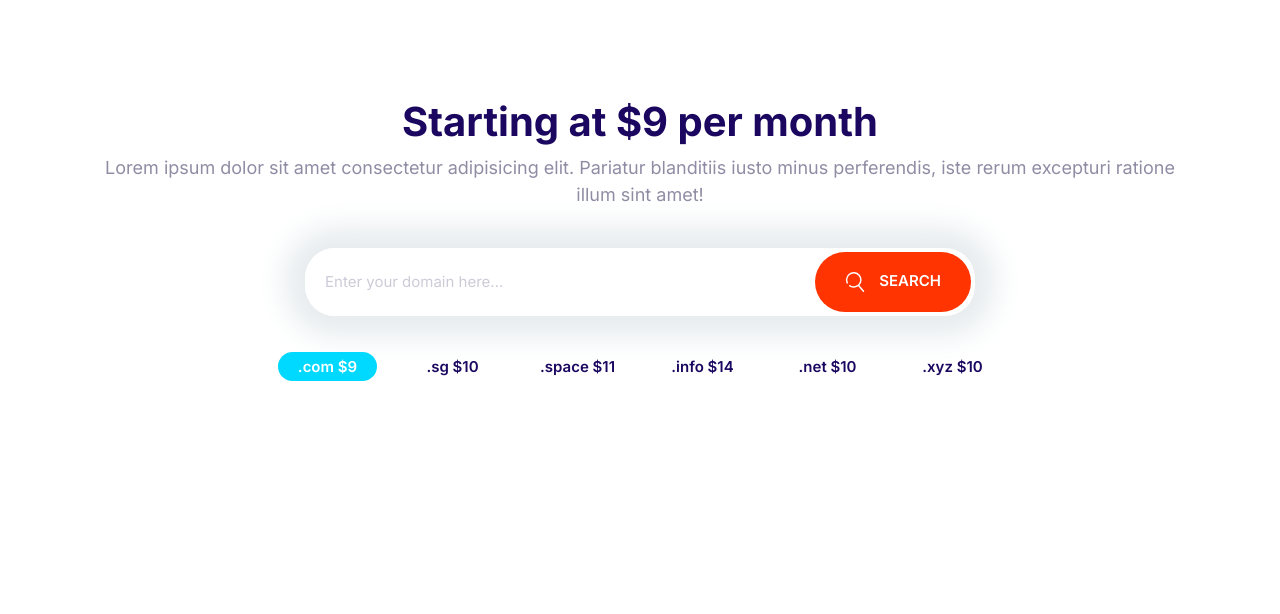
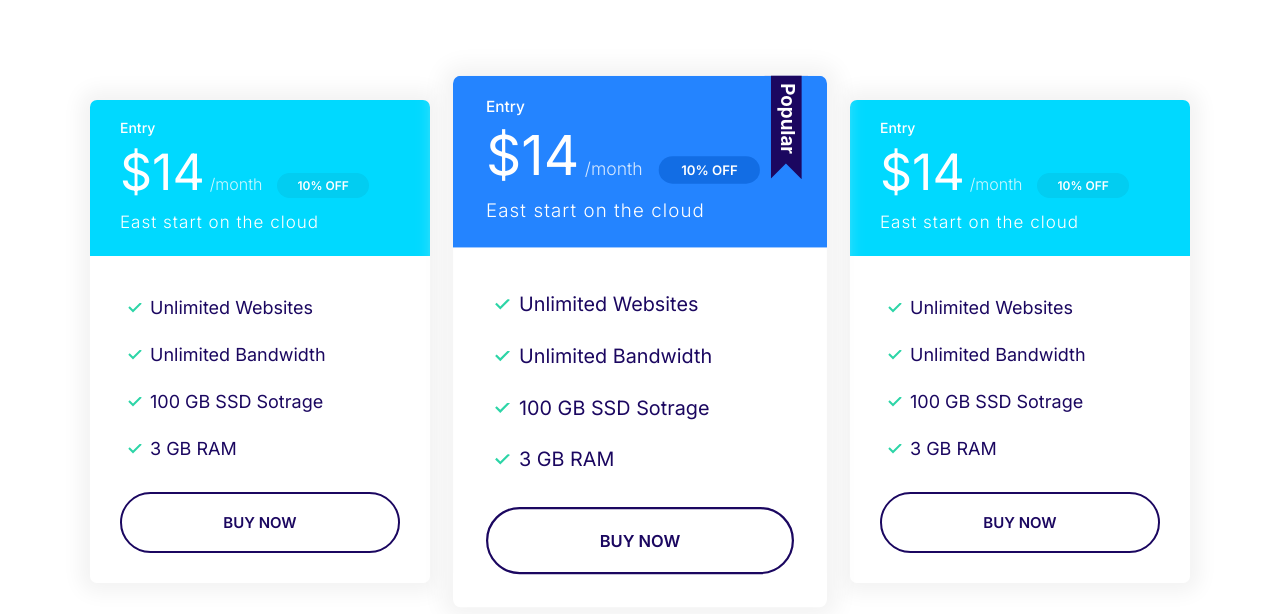
Before and after one commit to Junaid-1993/moshify, a plain HTML site: page index.html in a window 1280 px wide. Drawn offline with Linux system fonts and the light colour scheme.

Commit message:
Build the plans block component.

```diff
--- a/css/style.css
+++ b/css/style.css
@@ -338,6 +338,10 @@ a {
 }
 
 /* Plans */
+.plan {
+  transition: transform 0.2s ease-in-out;
+}
+
 .plan__name {
   color: #fff;
   margin: 0;
@@ -367,6 +371,10 @@ a {
   margin-bottom: 2rem;
 }
 
+.plan--popular {
+  transform: scale(1.1);
+}
+
 .plan--popular .card__header {
   position: relative;
 }
@@ -378,6 +386,14 @@ a {
   position: absolute;
   top: -6px;
   right: 5%;
+}
+
+.plan:hover {
+  transform: scale(1.05);
+}
+
+.plan--popular:hover {
+  transform: scale(1.15);
 }
 
 @media screen and (min-width: 1024px) {
@@ -755,3 +771,14 @@ a {
     font-size: 1.5rem;
   }
 }
+
+/* Plans block */
+
+.block-plans .grid {
+  gap: 8rem 4rem;
+}
+
+.block-plans .card {
+  max-width: 500px;
+  margin: 0 auto;
+}
--- a/index.html
+++ b/index.html
@@ -11,31 +11,70 @@
     <link rel="stylesheet" href="css/style.css" />
   </head>
   <body>
-    <section class="block container block-domain">
-      <header class="block__header">
-        <h2 class="block__heading">Starting at $9 per month</h2>
-        <p>
-          Lorem ipsum dolor sit amet consectetur adipisicing elit. Pariatur blanditiis iusto minus perferendis, iste rerum excepturi ratione
-          illum sint amet!
-        </p>
-      </header>
-      <div class="input-group">
-        <input type="text" class="input" placeholder="Enter your domain here..." />
-        <button class="btn btn--accent">
-          <svg class="icon icon--white">
-            <use xlink:href="images/sprite.svg#search"></use>
-          </svg>
-          Search
-        </button>
+    <section class="block container block-plans">
+      <div class="grid grid--1x3">
+        <div class="plan">
+          <div class="card card--secondary">
+            <header class="card__header">
+              <h3 class="plan__name">Entry</h3>
+              <span class="plan__price">$14</span>
+              <span class="plan__billing-cycle">/month</span>
+              <span class="badge badge--secondary badge--small">10% OFF</span>
+              <span class="plan__description">East start on the cloud</span>
+            </header>
+            <div class="card__body">
+              <ul class="list list--tick">
+                <li class="list__item">Unlimited Websites</li>
+                <li class="list__item">Unlimited Bandwidth</li>
+                <li class="list__item">100 GB SSD Sotrage</li>
+                <li class="list__item">3 GB RAM</li>
+              </ul>
+              <button class="btn btn--outline btn--block">Buy Now</button>
+            </div>
+          </div>
+        </div>
+
+        <div class="plan plan--popular">
+          <div class="card card--primary">
+            <header class="card__header">
+              <h3 class="plan__name">Entry</h3>
+              <span class="plan__price">$14</span>
+              <span class="plan__billing-cycle">/month</span>
+              <span class="badge badge--primary badge--small">10% OFF</span>
+              <span class="plan__description">East start on the cloud</span>
+            </header>
+            <div class="card__body">
+              <ul class="list list--tick">
+                <li class="list__item">Unlimited Websites</li>
+                <li class="list__item">Unlimited Bandwidth</li>
+                <li class="list__item">100 GB SSD Sotrage</li>
+                <li class="list__item">3 GB RAM</li>
+              </ul>
+              <button class="btn btn--outline btn--block">Buy Now</button>
+            </div>
+          </div>
+        </div>
+        <div class="plan">
+          <div class="card card--secondary">
+            <header class="card__header">
+              <h3 class="plan__name">Entry</h3>
+              <span class="plan__price">$14</span>
+              <span class="plan__billing-cycle">/month</span>
+              <span class="badge badge--secondary badge--small">10% OFF</span>
+              <span class="plan__description">East start on the cloud</span>
+            </header>
+            <div class="card__body">
+              <ul class="list list--tick">
+                <li class="list__item">Unlimited Websites</li>
+                <li class="list__item">Unlimited Bandwidth</li>
+                <li class="list__item">100 GB SSD Sotrage</li>
+                <li class="list__item">3 GB RAM</li>
+              </ul>
+              <button class="btn btn--outline btn--block">Buy Now</button>
+            </div>
+          </div>
+        </div>
       </div>
-      <ul class="list block-domain__prices">
-        <li><span class="badge badge--secondary">.com $9</span></li>
-        <li>.sg $10</li>
-        <li>.space $11</li>
-        <li>.info $14</li>
-        <li>.net $10</li>
-        <li>.xyz $10</li>
-      </ul>
     </section>
 
     <script src="js/main.js"></script>
```
Also changed, not shown: components/block-plans.html (added, +65 -0 lines).
